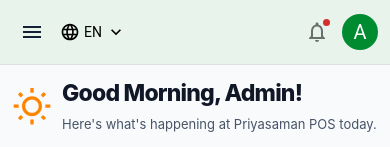
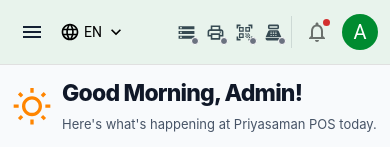
Before and after one commit to SriyanthaDeepal/priyasaman_pos_system, a React (Vite) app in the folder frontend/: page / in a window 390 px wide. Shown: the top 147 px of the page. Built offline with nearby package versions, Linux system fonts and the light colour scheme; what @zxing/library would draw is missing.

Commit message:
feat(header): add responsive database and peripheral connection indicators

```diff
--- a/frontend/src/layouts/MainLayout/Header.tsx
+++ b/frontend/src/layouts/MainLayout/Header.tsx
@@ -12,6 +12,7 @@ import {
   Popover,
   Toolbar,
   Typography,
+  Tooltip,
 } from "@mui/material";
 
 import MenuIcon from "@mui/icons-material/Menu";
@@ -22,13 +23,26 @@ import NotificationsNoneIcon from "@mui/icons-material/NotificationsNone";
 import KeyboardArrowDownIcon from "@mui/icons-material/KeyboardArrowDown";
 import WarningAmberIcon from "@mui/icons-material/WarningAmber";
 import InfoOutlinedIcon from "@mui/icons-material/InfoOutlined";
+import StorageOutlinedIcon from "@mui/icons-material/StorageOutlined";
+import PrintOutlinedIcon from "@mui/icons-material/PrintOutlined";
+import QrCodeScannerOutlinedIcon from "@mui/icons-material/QrCodeScannerOutlined";
+import PointOfSaleOutlinedIcon from "@mui/icons-material/PointOfSaleOutlined";
 
 /* ==========================================
    TYPES
    ========================================== */
 
+export type ConnectionState = "connected" | "disconnected" | "checking" | "unknown";
+export type PeripheralConnections = {
+  localDatabase?: ConnectionState;
+  receiptPrinter?: ConnectionState;
+  barcodeScanner?: ConnectionState;
+  cashDrawer?: ConnectionState;
+};
+
 interface HeaderProps {
   onMenuClick?: () => void;
+  connections?: PeripheralConnections;
 }
 
 type Language = "EN" | "SI";
@@ -77,7 +91,26 @@ const initialNotifications: NotificationItem[] = [
    HEADER COMPONENT
    ========================================== */
 
-function Header({ onMenuClick }: HeaderProps) {
+const connectionLabels: Record<ConnectionState, string> = {
+  connected: "Connected",
+  disconnected: "Disconnected",
+  checking: "Checking",
+  unknown: "Not checked",
+};
+const connectionColors: Record<ConnectionState, string> = {
+  connected: "#25844b",
+  disconnected: "#cf4545",
+  checking: "#c28514",
+  unknown: "#6b7280",
+};
+
+function Header({ onMenuClick, connections }: HeaderProps) {
+  const connectionItems = [
+    { key: "localDatabase", label: "Local Database", icon: <StorageOutlinedIcon sx={{ fontSize: 19 }} />, state: connections?.localDatabase ?? "unknown" },
+    { key: "receiptPrinter", label: "Receipt Printer", icon: <PrintOutlinedIcon sx={{ fontSize: 19 }} />, state: connections?.receiptPrinter ?? "unknown" },
+    { key: "barcodeScanner", label: "Barcode Scanner", icon: <QrCodeScannerOutlinedIcon sx={{ fontSize: 19 }} />, state: connections?.barcodeScanner ?? "unknown" },
+    { key: "cashDrawer", label: "Cash Drawer", icon: <PointOfSaleOutlinedIcon sx={{ fontSize: 19 }} />, state: connections?.cashDrawer ?? "unknown" },
+  ] as const;
   const [currentTime, setCurrentTime] = useState(
     () => new Date()
   );
@@ -360,6 +393,52 @@ function Header({ onMenuClick }: HeaderProps) {
             flexShrink: 0,
           }}
         >
+          {/* Peripheral connections: neutral until actual health checks are supplied. */}
+          <Box
+            role="group"
+            aria-label="Hardware and local database connections"
+            sx={{
+              display: "flex",
+              alignItems: "center",
+              gap: { xs: 0.25, md: 0.5 },
+              flexShrink: 0,
+              borderRight: "1px solid rgba(20,32,51,.12)",
+              pr: { xs: 0.5, md: 1.5 },
+            }}
+          >
+            {connectionItems.map((item) => (
+              <Tooltip key={item.key} arrow title={`${item.label}: ${connectionLabels[item.state]}`}>
+                <Box
+                  role="img"
+                  aria-label={`${item.label}: ${connectionLabels[item.state]}`}
+                  sx={{
+                    position: "relative",
+                    display: "flex",
+                    alignItems: "center",
+                    justifyContent: "center",
+                    width: { xs: 27, md: 32 },
+                    height: 32,
+                    color: "#364a52",
+                    borderRadius: 1,
+                    "&:hover": { backgroundColor: "rgba(0,0,0,.05)" },
+                  }}
+                >
+                  {item.icon}
+                  <Box sx={{
+                    position: "absolute",
+                    right: 1,
+                    bottom: 3,
+                    width: 8,
+                    height: 8,
+                    borderRadius: "50%",
+                    backgroundColor: connectionColors[item.state],
+                    border: "1.5px solid #fff",
+                  }} />
+                </Box>
+              </Tooltip>
+            ))}
+          </Box>
+
           {/* Sync Status */}
 
           <Box
```
